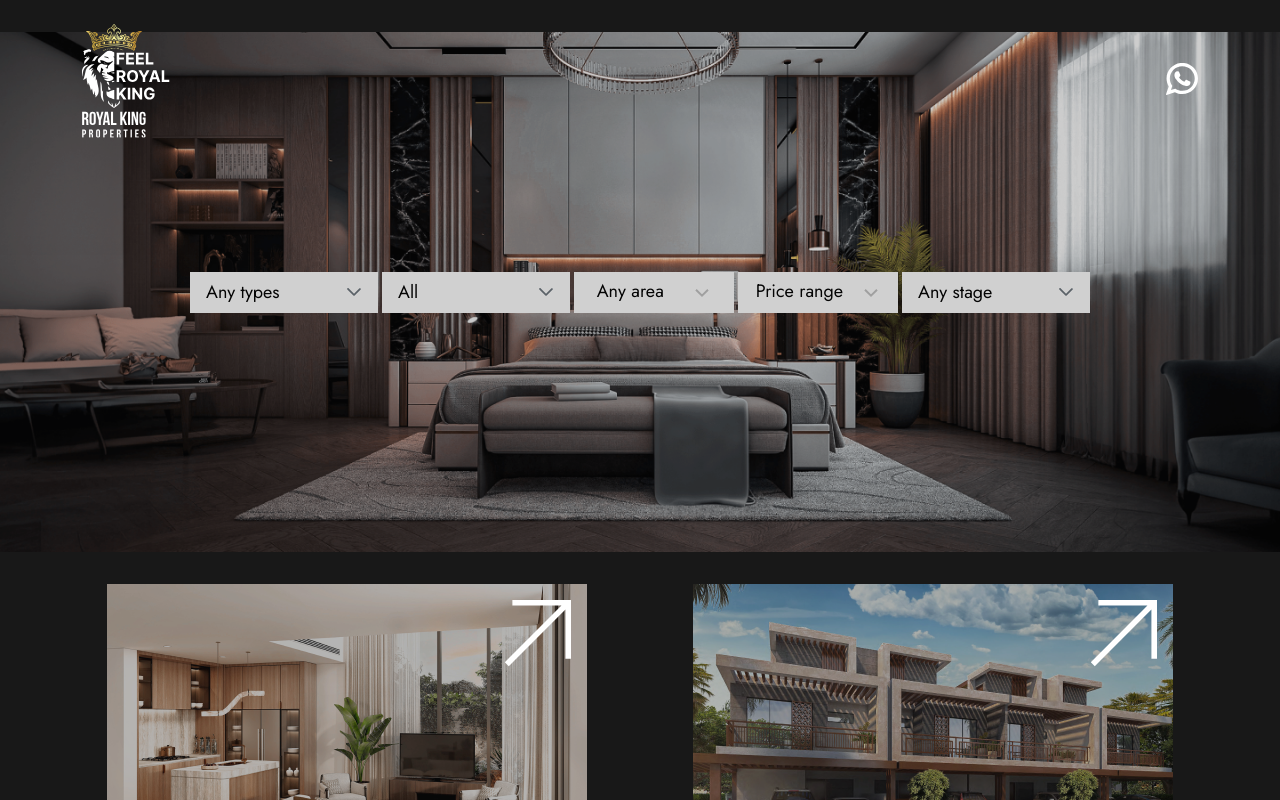
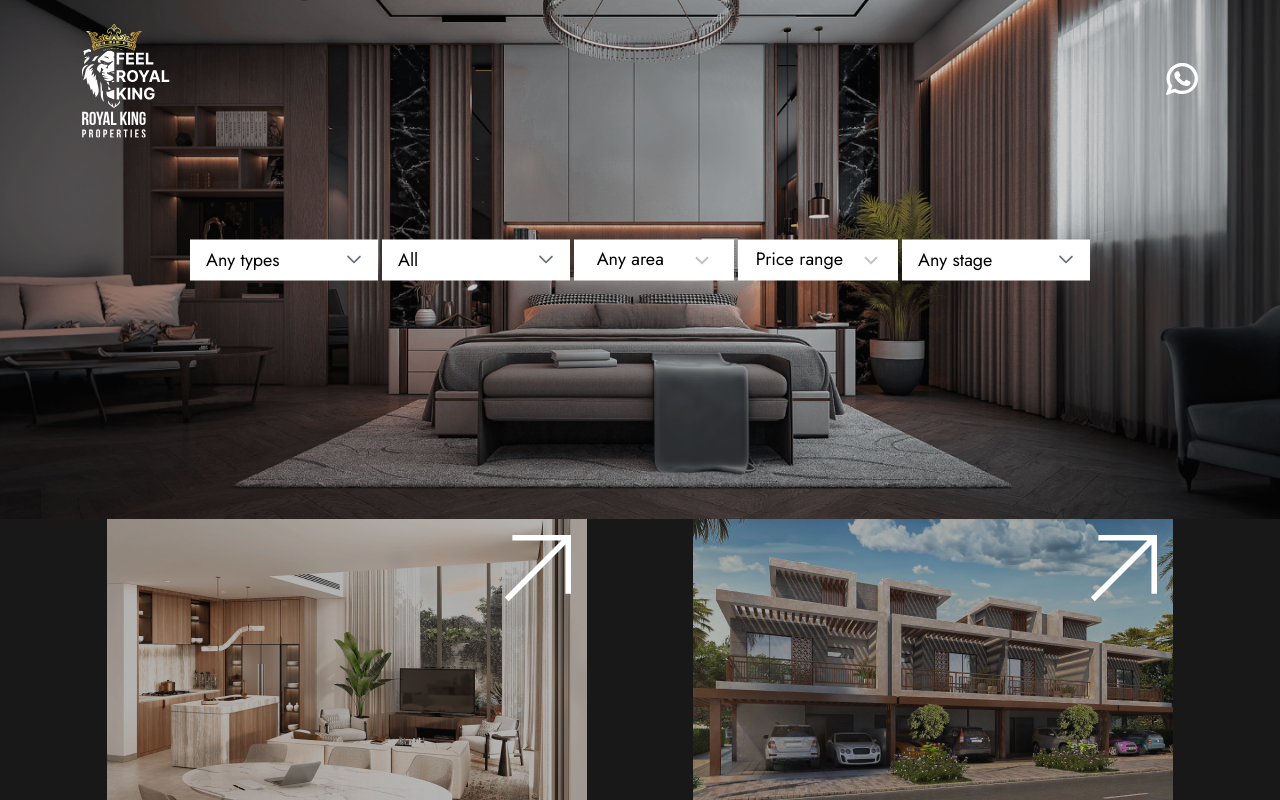
Before and after one commit to JuliaKuranova/RoyalKingProperties, a React (Create React App) app: page / in a window 1280 px wide. Shown: the top 800 px of the page. Built offline with nearby package versions, Linux system fonts and the light colour scheme.

Commit message:
pomogite plz

```diff
--- a/src/components/UI/images/HeaderImage.jsx
+++ b/src/components/UI/images/HeaderImage.jsx
@@ -2,12 +2,31 @@ import Filter from "../../filter/Filter";
 
 export default function HeaderImage(props) {
   console.log(props.img);
+  console.log('test props header', props.setIsOpenA);
   return (
-    <div className="header-image">
+    <div className="header-image" onClick={props.closeInputs}>
       <img src={props.img} alt="" />
-      {/* <div style={{ background: `url("${props.img}") no-repeat center center fixed`, backgroundSize: 'cover' }} className="img"> */}
-      {props.title ? <h1 className="h1">{props.title}</h1> : null}
-      {props.hasFilter ? <Filter /> : null}
+
+      {/* <div
+        style={{
+          background: `url("${props.img}")`,
+
+        }}
+        className="img"
+      /> */}
+
+      <div className="test">
+        {props.title ? <h1 className="h1">{props.title}</h1> : null}
+        {props.hasFilter ? <Filter isOpenA={props.isOpenA} setIsOpenA={props.setIsOpenA}/> : null}
+      </div>
     </div>
   );
 }
+
+// export default function HeaderImage(props) {
+//   return (
+//     <div className="header-image">
+//       <img src={props.img} alt="" />
+//     </div>
+//   );
+// }
--- a/src/components/UI/inputs/DropdownInput.jsx
+++ b/src/components/UI/inputs/DropdownInput.jsx
@@ -2,12 +2,12 @@ import { useState } from "react";
 import MyInputDropdown from "./MyInputDropdown";
 
 export default function DropdownInput(props) {
-  const [isOpen, setIsOpen] = useState(false);
-
+  // const [isOpenA, setIsOpenA] = useState(false);
+  console.log('test props  dropdown', props);
   return (
     <div className='dropdown-input'>
-      <div className={`dropdown-input__wrapper ${isOpen ? 'active' : ''}`} onClick={() => setIsOpen(false)} />
-      <div className="dropdown-head" onClick={() => setIsOpen(prev => !prev)}>
+      <div className={`dropdown-input__wrapper`} onClick={() => props.setIsOpenA(false)} />
+      <div className="dropdown-head" onClick={() => props.setIsOpenA(prev => !prev)}>
         <span>{props.text}</span>
         <span>
           <svg xmlns="http://www.w3.org/2000/svg" width="18" height="19" viewBox="0 0 18 19" fill="none">
@@ -16,8 +16,8 @@ export default function DropdownInput(props) {
         </span>
       </div>
       {
-        isOpen
-          ? <div className="dropdown-input__content">
+        props.isOpenA
+          ? <div className={`dropdown-input__content ${props.isOpenA ? 'active' : ''}`}>
             <MyInputDropdown
               // id='name-input'
               // label='Your name'
--- a/src/components/filter/Filter.jsx
+++ b/src/components/filter/Filter.jsx
@@ -47,6 +47,7 @@ const items = [
 ];
 
 export default function Filter(props) {
+  console.log('test props from filter', props);
   const ref1 = useRef();
   function filterItems() {
     const keys = ["type", "rooms"];
@@ -147,13 +148,22 @@ export default function Filter(props) {
         className="w-full md:w-20rem"
       />
 
-      <DropdownInput text="Any area" placeholder1="From" placeholder2="To" metric='m²'/>
+      <DropdownInput
+          text="Any area"
+          placeholder1="From"
+          placeholder2="To"
+          metric='m²'
+          isOpenA={props.isOpenA}
+          setIsOpenA={props.setIsOpenA}
+      />
 
       <DropdownInput
         text="Price range"
         placeholder1="From"
         placeholder2="To"
         metric='AED'
+        isOpenA={props.isOpenA}
+        setIsOpenA={props.setIsOpenA}
       />
 
       <MultiSelect
--- a/src/pages/Apartments.jsx
+++ b/src/pages/Apartments.jsx
@@ -26,8 +26,11 @@ export default function Apartments() {
     <>
       <section className="apartments__banner section">
         <Slider {...settings}>
-          <HeaderImage img={sliaderImg1} />
-          <HeaderImage img={sliaderImg2} />
+          <HeaderImage img={sliaderImg1} className="test" />
+          {/* <img src={sliaderImg1} alt="" className="test"/> */}
+          <HeaderImage img={sliaderImg2} className="test" />
+          {/* <img src={sliaderImg2} alt="" className="test" /> */}
+
         </Slider>
       </section>
       <main>
--- a/src/pages/Home.jsx
+++ b/src/pages/Home.jsx
@@ -9,11 +9,20 @@ import CallMe from "../components/UI/buttons/CallMe";
 import Arrow from "../components/UI/svgs/Arrow";
 import Filter from "../components/filter/Filter";
 import MoreButton from "../components/UI/buttons/MoreButton";
+import { useState } from "react";
 
 export default function Home() {
+
+  const [isOpenA, setIsOpenA] = useState(false);
+  const closeInputs = (event) => {
+    if (event.target.nodeName !== 'INPUT') {
+      setIsOpenA(false);
+    }
+  };
+
   return (
     <>
-      <HeaderImage img={headerImage} hasFilter={true} />
+      <HeaderImage img={headerImage} hasFilter={true} isOpenA={isOpenA} setIsOpenA={setIsOpenA} closeInputs={closeInputs}/>
 
       <main>
         {/* <div className="filter__banner">
--- a/src/styles/components/UI/images/header-image.scss
+++ b/src/styles/components/UI/images/header-image.scss
@@ -1,37 +1,55 @@
-.header-image {
-  display: flex;
-  align-items: center;
-  justify-content: center;
-  // position: absolute;
-  width: 100%;
-  // height: 228px;
-  line-height: 0;
-  // min-height: 228px;
-  // max-height: 584px;
-  // height: calc(100vw / 2.4658);
-  height: 584px;
-  // z-index: -1;
+// .header-image {
+//   display: flex;
+//   align-items: center;
+//   justify-content: center;
+//   width: 100%;
+//   line-height: 0;
+//   height: 584px;
+
+//   .img {
+//     position: absolute;
+//     opacity: 0.8;
+//     width: 100%;
+//     min-height: 228px;
+//     max-height: 584px;
+//     object-fit: cover;
 
 
-  opacity: 0.8;
+//     background-size: cover !important;
+//     background-repeat: no-repeat !important;
+//     width: 100%;
+//     height: 100%;
+//   }
+
+//   h1 {
+//     z-index: 1;
+//   }
+// }
+
+
+
+
+
+
+// .header-image {
+//   background-image: url(../../../../assets/img/header_image.png);
+// }
+
+
+
+
+
+.header-image {
+  width: 100%;
+  line-height: 0;
+
 
   img {
-    position: absolute;
-    // height: 100%;
-    // height: auto;
+    opacity: .8;
+    height: auto;
     width: 100%;
-    // height: 584px;
-    // background-repeat: no-repeat;
-
-    // background-image: url("https://e0.pxfuel.com/wallpapers/754/599/desktop-wallpaper-high-resolution-nature-road-full-full-size-background.jpg");
-
-    // background-size: ;
-
     min-height: 228px;
     max-height: 584px;
-    // background-image: url("https://images.ctfassets.net/hrltx12pl8hq/3Z1N8LpxtXNQhBD5EnIg8X/975e2497dc598bb64fde390592ae1133/spring-images-min.jpg");
-
     object-fit: cover;
-    // height: 100%;
   }
 }
--- a/src/styles/components/home/home-properties.scss
+++ b/src/styles/components/home/home-properties.scss
@@ -10,7 +10,7 @@
 
     $size: 48px;
     $size-arrow: 16px;
-    $width: 2.5px;
+    $width: 2px;
 
     .slick-arrow {
       top: 30% !important;
--- a/src/styles/pages/apartments.scss
+++ b/src/styles/pages/apartments.scss
@@ -24,3 +24,8 @@
   //   }
   }
 }
+
+.test {
+  max-height: 584px;
+  object-fit: cover;
+}
--- a/src/styles/pages/home.scss
+++ b/src/styles/pages/home.scss
@@ -270,6 +270,17 @@ $width: 2px;
   }
 }
 
+.header-image {
+  position: relative;
+  .test {
+    top: 50%;
+    position: absolute;
+    z-index: 100;
+    left: 50%;
+    transform: translate(-50%, -50%);
+  }
+}
+
 @media (min-width: 992px) {
   .services {
     display: flex;
```
